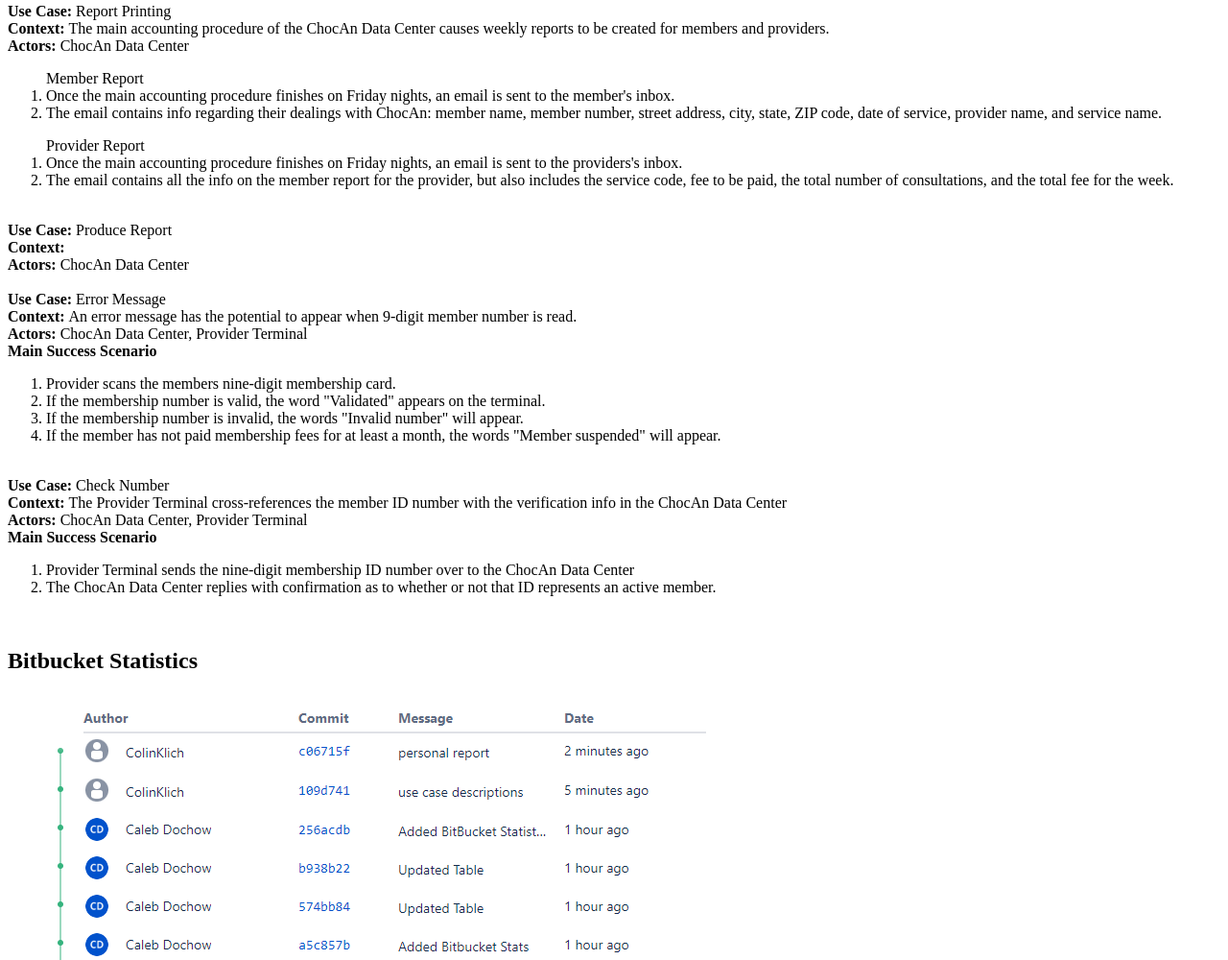
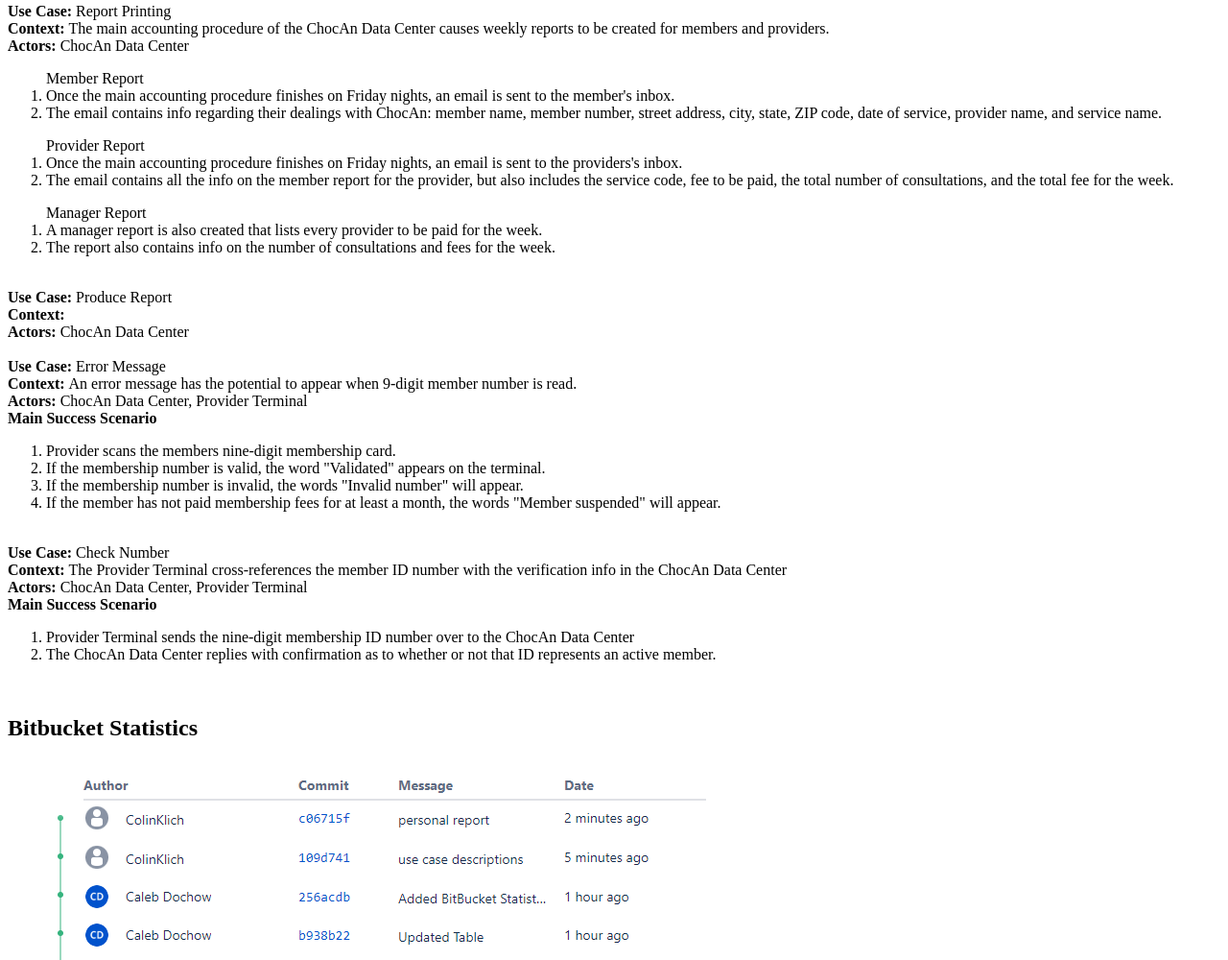
Before and after one commit to ColinKlich/chocan, a plain HTML site: page Team13_Requirements/Report.html in a window 1280 px wide. Shown: the part 2864-3864 px from the top of the page at 96% size. Drawn offline with Linux system fonts and the light colour scheme.

Commit message:
Updated Report Printing Use-Case to include the manager Report

```diff
--- a/Team13_Requirements/Report.html
+++ b/Team13_Requirements/Report.html
@@ -234,6 +234,11 @@
             <li>Once the main accounting procedure finishes on Friday nights, an email is sent to the providers's inbox.</li>
             <li>The email contains all the info on the member report for the provider, but also includes the service code, fee to be paid, the total number of consultations, and the total fee for the week.</li>
         </ol>
+        <ol>
+            Manager Report
+            <li>A manager report is also created that lists every provider to be paid for the week.</li>
+            <li>The report also contains info on the number of consultations and fees for the week.</li>
+        </ol>
     </div>
     <br/>
     <div class="useCase">
```
